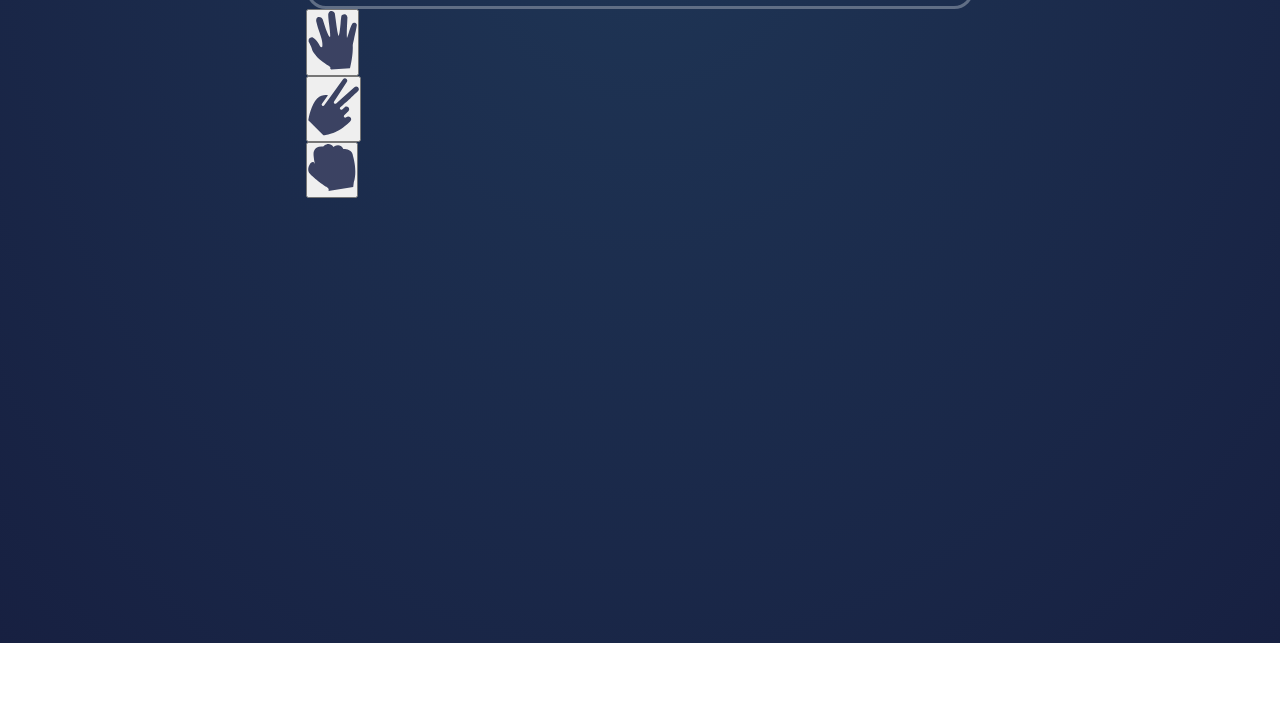
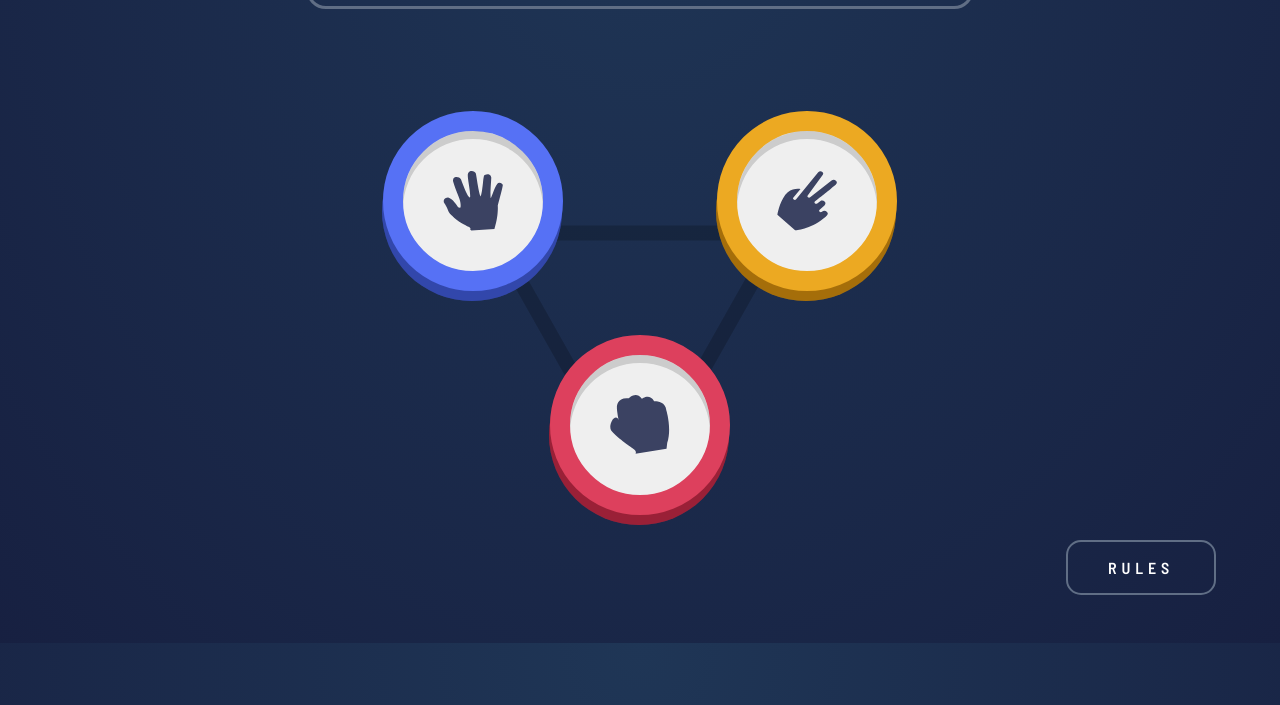
Before and after one commit to Thiru-kumaran-R/Rock-Paper-Scissor, a plain HTML site: page view/index.html in a window 1280 px wide. Shown: the part 157-862 px from the top of the page. Before the commit the page ends 800 px from the top, so only its background shows below. Drawn offline with Linux system fonts and the light colour scheme.

Commit message:
Added Rules

```diff
--- /dev/null
+++ b/public/main.js
@@ -0,0 +1,17 @@
+const rock  = document.querySelector('.choice__rock');
+const paper  = document.querySelector('.choice__paper');
+const scissor  = document.querySelector('.choice__scissor');
+
+const rulesBtn = document.querySelector('.rules__button');
+const rulesBoard = document.querySelector('.rules');
+const showRulesBoard = document.querySelector('.show__result_board')
+const closeRules = document.querySelector('.close-btn');
+
+rulesBtn.addEventListener('click', () => {
+    rulesBoard.classList.add('show__result_board');
+    closeRules.style.cursor = 'pointer';
+});
+
+closeRules.addEventListener('click', () => {
+    rulesBoard.classList.toggle('show__result_board');
+});
--- a/public/style.css
+++ b/public/style.css
@@ -3,7 +3,7 @@
     padding: 0;
     outline: none;
     box-sizing: border-box;
-    font-family: 'JetBrains Mono', sans-serif;
+    font-family: 'Barlow Semi Condensed', sans-serif;
 }
 
 :root{
@@ -17,21 +17,26 @@
     --to-paper : hsl(230, 89%, 65%);
     --from-scissor : hsl(39, 89%, 49%);
     --to-scissor :hsl(40, 84%, 53%);
+    --shadow-light : #00000026;
+    --shadow-dark : #0000004d;
+    --bg-dark : rgba(12,15,32,0.7);
 }
 
 body{
-    min-height: 100vh;
+    position: relative;
+    height: 100vh;
     background-image: radial-gradient(at top, #1f3656, #172041);
+    overflow: hidden;
 }
 
 .container{
-    position: relative;
-    margin: 0 auto;
+    margin: auto;
     padding:  1rem;
+    height: 100%;
     max-width: 700px;
 }
 
-header{
+.header{
     display: flex;
     align-items: center;
     justify-content: space-between;
@@ -40,7 +45,6 @@ header{
     padding: 1rem 2rem;
     border: 3px solid  var(--header-outline);
     border-radius: 20px;
-    margin: auto;
 }
 
 .score{
@@ -60,7 +64,7 @@ header{
     font-size: 0.9rem;
     text-transform: uppercase;
     letter-spacing: 2px;
-    font-weight: 700;
+    font-weight: 600;
 }
 
 .score__number{
@@ -69,6 +73,158 @@ header{
     font-weight: bolder;
 }
 
+.result__board{
+    display: flex;
+    align-items: center;
+    justify-content: space-between;
+    height: fit-content;
+    padding: 3rem 3rem 0  3rem;
+}
+
+.result__board > *{
+    color: #fff;
+    letter-spacing: 0.1rem;
+    font-weight: 900;
+}
+
 .main{
+    position: relative;
     display: grid;
+    grid-template-columns: repeat(2, 1fr);
+    grid-template-areas:
+        "paper scissor"
+        "rock rock";
+    height: 30rem;
+    padding-top: 2rem;
+    place-items: center;
 }
+
+.main::before{
+    content: '';
+    position: absolute;
+    height: 100%;
+    aspect-ratio: 1/1;
+    top: 35%;
+    left: 26%;
+    background: url('../images/bg-triangle.svg') no-repeat;
+    z-index: -1;
+}
+
+.choice__paper,
+.choice__scissor,
+.choice__rock{
+    height: 180px;
+    aspect-ratio: 1/1;
+    border-radius: 100%;
+    cursor: pointer;
+}
+
+.choice__paper{
+    grid-area: paper ;
+    border-radius: 100%;
+    border: 20px solid var(--to-paper);
+    box-shadow: -1px 10px var(--shadow-dark) ,-1px 10px var(--from-paper);
+}
+
+.choice__rock{
+    grid-area: rock ;
+    border-radius: 100%;
+    border: 20px solid var(--to-rock);
+    box-shadow: -1px 10px var(--shadow-dark),-1px 10px var(--from-rock);
+}
+
+.choice__scissor{
+    grid-area: scissor ;
+    border-radius: 100%;
+    border: 20px solid var(--to-scissor);
+    box-shadow: -1px 10px var(--shadow-dark), -1px 10px var(--from-scissor);
+}
+
+.choice__img{
+    display: block;
+    height: 60px;
+    aspect-ratio: 1/1;
+    margin: auto;
+
+}
+
+.choice{
+    height: 100%;
+    width: 100%;
+    border-radius: 100%;
+    display: flex;
+    box-shadow: inset 0 0.5rem var(--shadow-light);
+}
+
+/* .footer{
+    position: absolute;
+} */
+
+.rules__button{
+    position: absolute;
+    bottom: 3rem;
+    right: 4rem;
+    width: 150px;
+    text-align: center;
+    text-transform: uppercase;
+    color: #fff;
+    background-color: transparent;
+    font-weight: 600;
+    letter-spacing: 0.3rem;
+    font-size: 1rem;
+    padding: 1rem;
+    border-radius: 15px;
+    border : 2px solid var(--header-outline);
+    cursor: pointer;
+}
+
+.rules__button:hover,
+.rules__button:active{
+    border : 2px solid #fff;
+}
+
+.rules{
+    position: absolute;
+    display: flex;
+    align-items: center;
+    justify-content: center;
+    flex-direction: column;
+    top: 0px;
+    left: 0px;
+    height: 100%;
+    width: 100%;
+    opacity: 0;
+    transition: opacity 0.3s ease-in-out;
+    background-color: var(--bg-dark);
+    pointer-events: none;
+}
+
+.rules__container{
+    height: auto;
+    width: auto;
+    background-color: #fff;
+    border-radius: 10px;
+}
+
+.rules__header{
+    padding: 2rem;
+    padding-bottom: 0;
+    display: flex;
+    align-items: center;
+    justify-content: space-between;
+}
+
+.rules__title{
+    font-size: 2rem;
+    text-transform: uppercase;
+    font-weight: 600;
+}
+
+.rules__img{
+    padding: 2rem;
+}
+
+.show__result_board{
+    opacity: 1;
+    pointer-events: inherit;
+}
--- a/view/index.html
+++ b/view/index.html
@@ -5,8 +5,9 @@
   <meta name="viewport" content="width=device-width, initial-scale=1.0">
   <link rel="preconnect" href="https://fonts.googleapis.com">
   <link rel="preconnect" href="https://fonts.gstatic.com" crossorigin>
-  <link href="https://fonts.googleapis.com/css2?family=JetBrains+Mono&family=Poppins&display=swap" rel="stylesheet">
+  <link href="https://fonts.googleapis.com/css2?family=Barlow+Semi+Condensed:ital,wght@0,400;0,600;0,800;0,900;1,700&display=swap" rel="stylesheet">
   <link rel="stylesheet" href="../public/style.css">
+  <script src="../public/main.js" defer></script>
   <title>Rock Paper Scissor</title>
 </head>
 <body>
@@ -18,32 +19,58 @@
         <p class="score__title">
           score
         </p>
-        <p class="score__number">
+        <p class="score__number" id="score">
           12
         </p>
       </div>
     </header>
 
+    <section class="result__board">
+      <!-- <p class="your__result">
+        YOU PICKED
+      </p>
+
+      <p class="opponents__result">
+        THE HOUSE PICKED
+      </p> -->
+    </section>
+
     <section class="main">
-     <div class="paper">
-      <button class="choice paper" data-choice="paper">
-        <img src="../images/icon-paper.svg" alt="paper">
-      </button>
-     </div>
 
-     <div class="scissor">
-      <button class="choice scissor" data-choice="scissor">
-        <img src="../images/icon-scissors.svg" alt="scissor">
-      </button>
-     </div>
+     <button class="choice__paper">
+        <div class="choice">
+          <img src="../images/icon-paper.svg" alt="Paper" class="choice__img">
+        </div>
+     </button>
 
-     <div class="stone">
-      <button class="choice stone" data-choice="stone">
-        <img src="../images/icon-rock.svg" alt="stone">
-      </button>
-     </div>
+     <button class="choice__scissor">
+        <div class="choice">
+          <img src="../images/icon-scissors.svg" alt="Scissor" class="choice__img">
+        </div>
+     </button>
+
+     <button class="choice__rock">
+        <div class="choice">
+          <img src="../images/icon-rock.svg" alt="Rock" class="choice__img">
+        </div>
+     </button>
 
     </section>
+
+      <button class="rules__button" id="rules-btn">
+        Rules
+      </button>
+
+      <section class="rules">
+        <div class="rules__container">
+            <header class="rules__header">
+              <h2 class="rules__title">rules</h2>
+              <img src="../images/icon-close.svg" alt="Close" class="close-btn">
+            </header>
+
+            <img src="../images/image-rules.svg" alt="rules" class="rules__img">
+          </div>
+      </section>
   </section>
 </body>
 </html>
```
Also changed, not shown: design/original/desktop-rules-modal.jpg.
